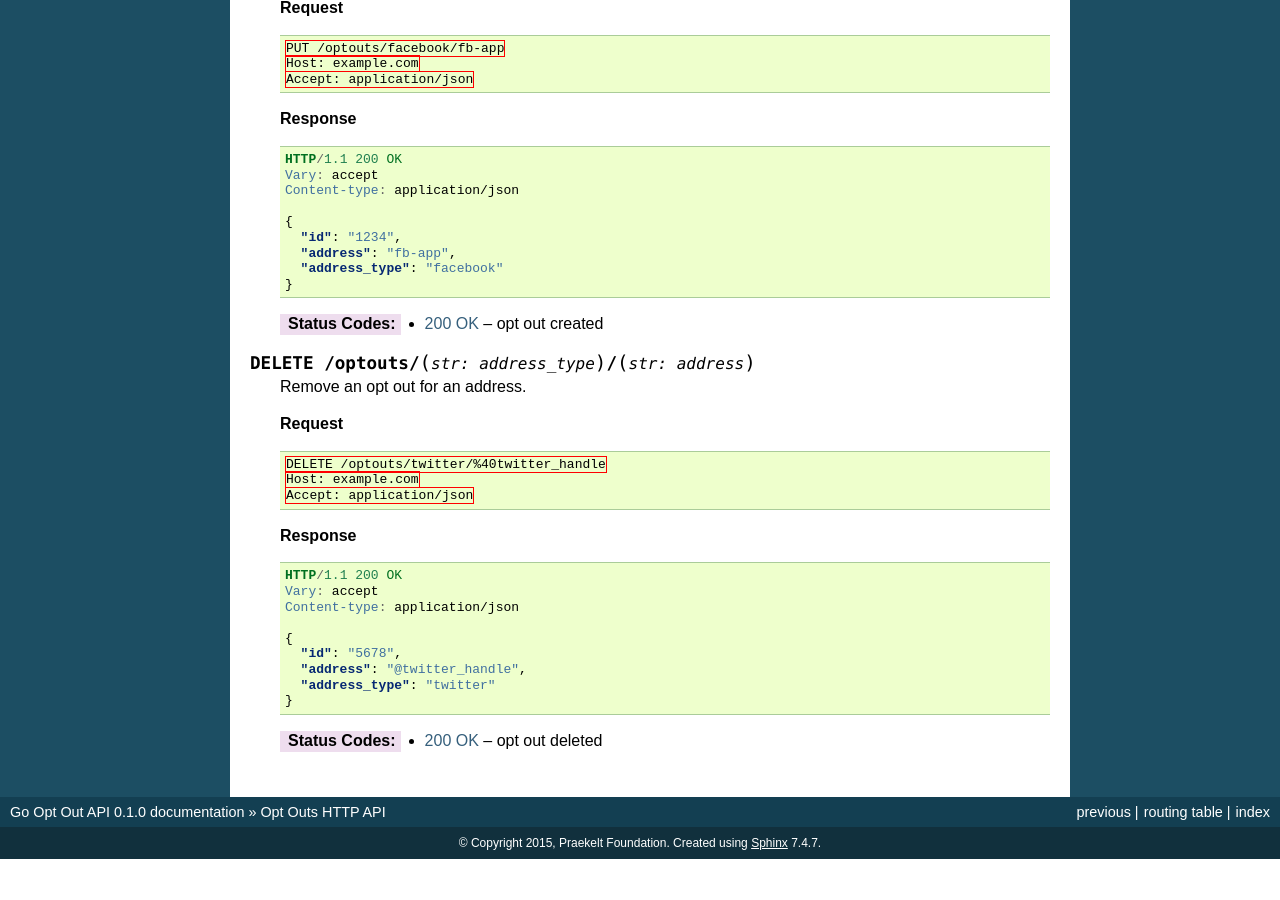
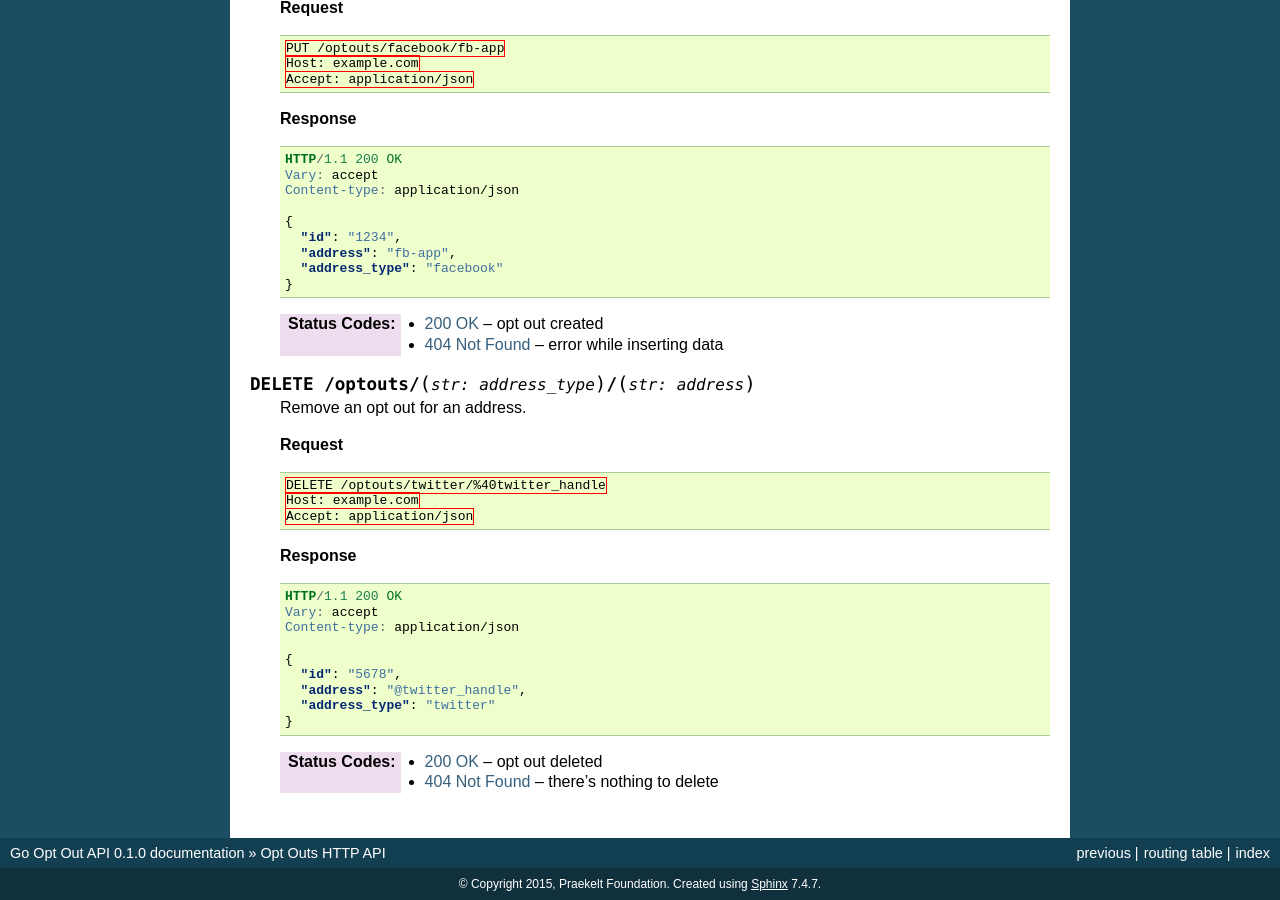
Before and after one commit to praekelt/go-optout-api, a Sphinx documentation site: the page built from docs/http_api.rst, in a window 1280 px wide and 900 px high, scrolled down 688 px. Built offline with Sphinx 7.4.7, drawn with Linux system fonts in a browser that asks for light colours; before the commit the page ends 1547 px from its top, so only the background shows below that.

Commit message:
added new status code

```diff
--- a/docs/http_api.rst
+++ b/docs/http_api.rst
@@ -64,6 +64,7 @@ API Methods
       }
 
    :statuscode 200: opt out created
+   :statuscode 404: error while inserting data
 
 
 .. http:delete:: /optouts/(str:address_type)/(str:address)
@@ -93,3 +94,4 @@ API Methods
       }
 
    :statuscode 200: opt out deleted
+   :statuscode 404: there's nothing to delete
```
